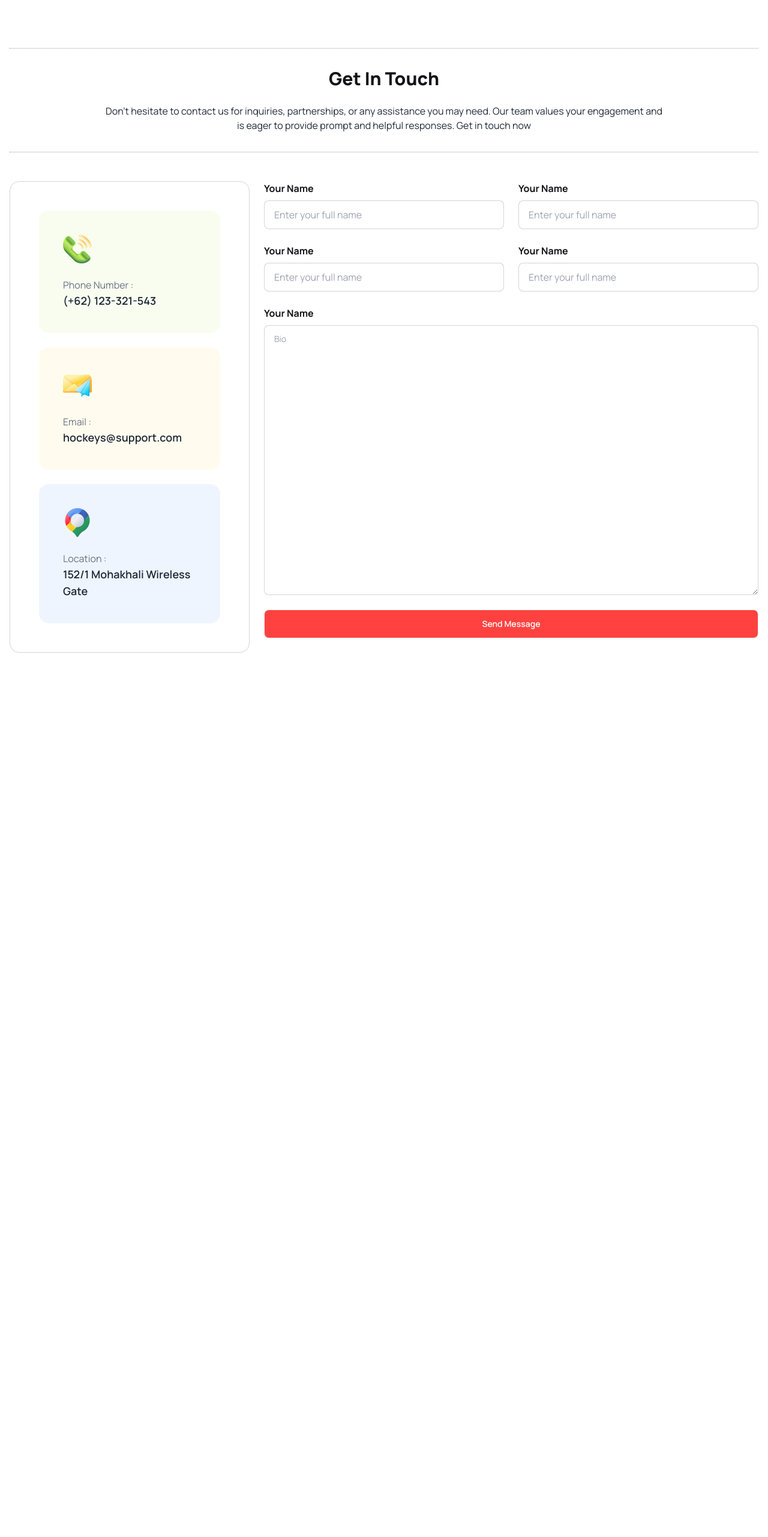
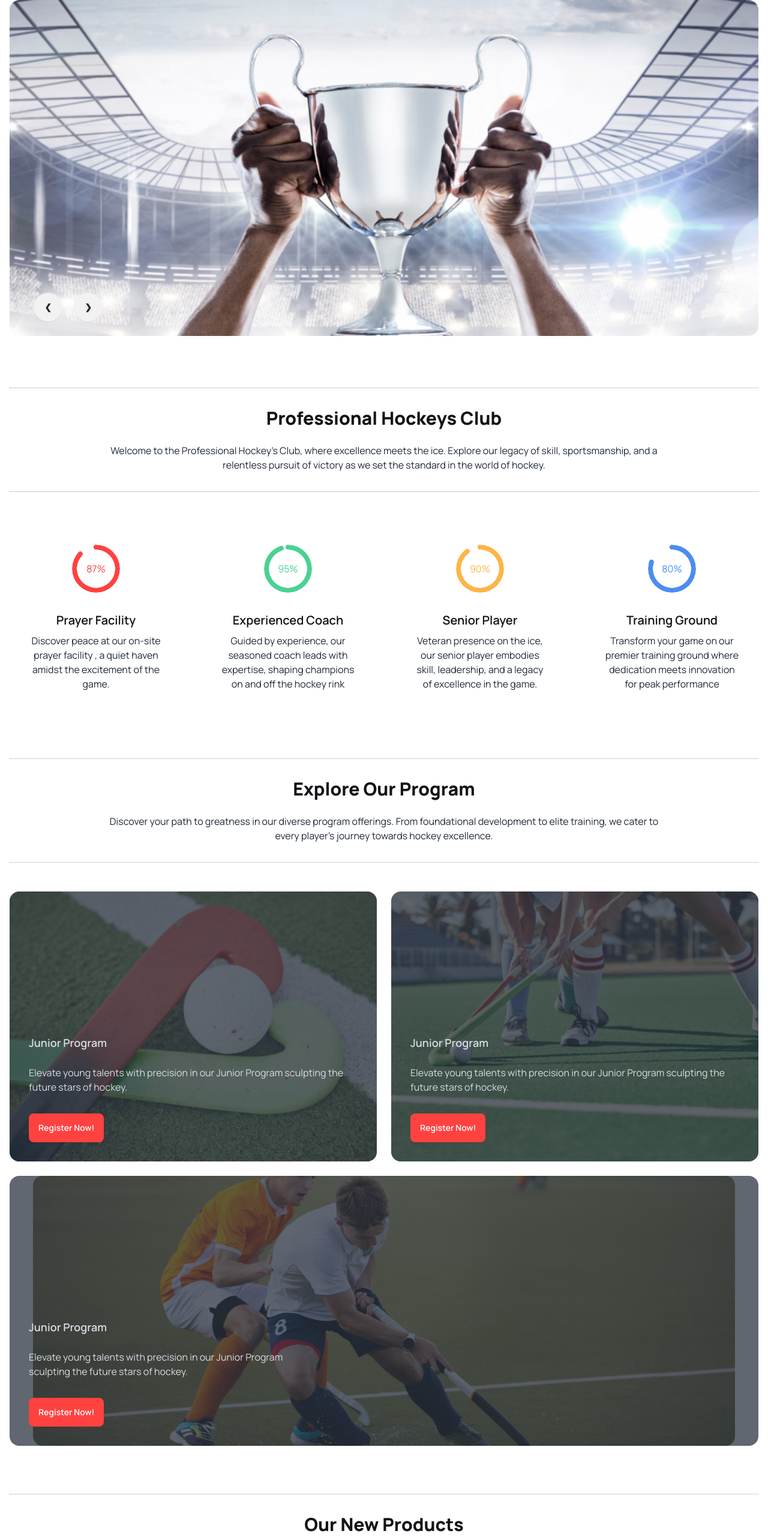
Before and after one commit to md-nahiduzzaman/assignment-3-hockey, a plain HTML site: page index.html in a window 1280 px wide. Shown: the top 2562 px of the page at 60% size. Before the commit the page ends 1112 px from the top, so only its background shows below. Drawn offline with nearby package versions, Linux system fonts and the light colour scheme.

Commit message:
responsive issue solve

```diff
--- a/index.html
+++ b/index.html
@@ -43,9 +43,9 @@
     </script>
   </head>
   <body class="font-manrope">
-    <header class="hidden">
+    <header class="">
       <!-- slider section -->
-      <div class="container mx-auto px-4">
+      <div class="container mx-auto pl-4 pr-4">
         <div class="carousel w-full">
           <!-- slide 1 -->
           <div id="slide1" class="carousel-item relative w-full lg:h-[70vh]">
@@ -59,7 +59,7 @@
           </div>
 
           <!-- slide 2 -->
-          <div id="slide2" class="carousel-item relative w-full lg:h-[60vh]">
+          <div id="slide2" class="carousel-item relative w-full lg:h-[70vh]">
             <img src="Images/slider-2.png" class="w-full" />
             <div
               class="absolute bottom-0 left-10 space-x-4 transform -translate-y-1/2"
@@ -70,7 +70,7 @@
           </div>
 
           <!-- slide 3 -->
-          <div id="slide3" class="carousel-item relative w-full lg:h-[60vh]">
+          <div id="slide3" class="carousel-item relative w-full lg:h-[70vh]">
             <img src="Images/slider-3.png" class="w-full" />
             <div
               class="absolute bottom-0 lg:left-10 left-[50%] space-x-4 transform -translate-y-1/2"
@@ -84,8 +84,8 @@
     </header>
     <main>
       <!-- professional club section -->
-      <section class="hidden">
-        <div class="container mx-auto px-4">
+      <section class="">
+        <div class="container mx-auto pl-4 pr-4">
           <div>
             <!-- section title -->
             <div class="text-center pt-20 pb-12">
@@ -195,8 +195,8 @@
       </section>
 
       <!-- program section  -->
-      <section class="hidden">
-        <div class="container mx-auto px-8">
+      <section class="">
+        <div class="container mx-auto pl-4 pr-4">
           <!-- section title -->
           <div class="text-center pt-20 pb-12">
             <hr />
@@ -285,8 +285,8 @@
       </section>
 
       <!-- product section -->
-      <section class="hidden">
-        <div class="container mx-auto">
+      <section class="">
+        <div class="container mx-auto pl-4 pr-4">
           <!-- section title -->
           <div class="text-center pt-20 pb-12">
             <hr />
```
Also changed, not shown: Images/new (1).png (added), Images/new (2).png (added), Images/new (3).png (added), Images/nnnnn.png (added).
